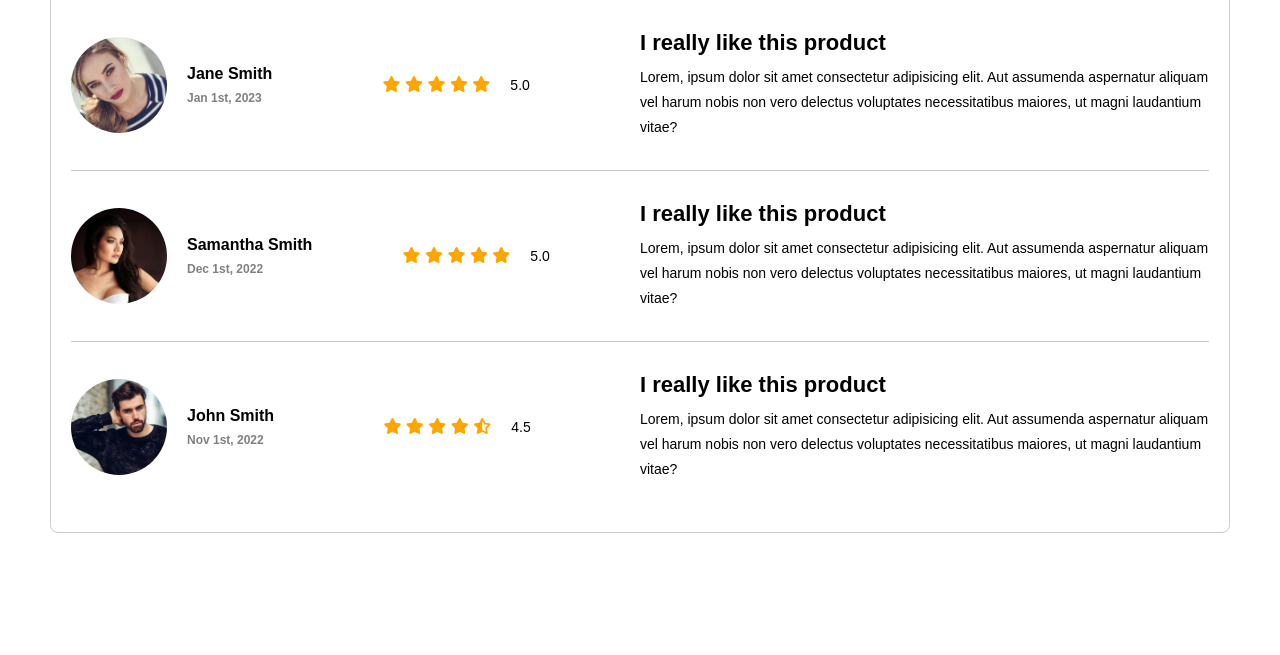
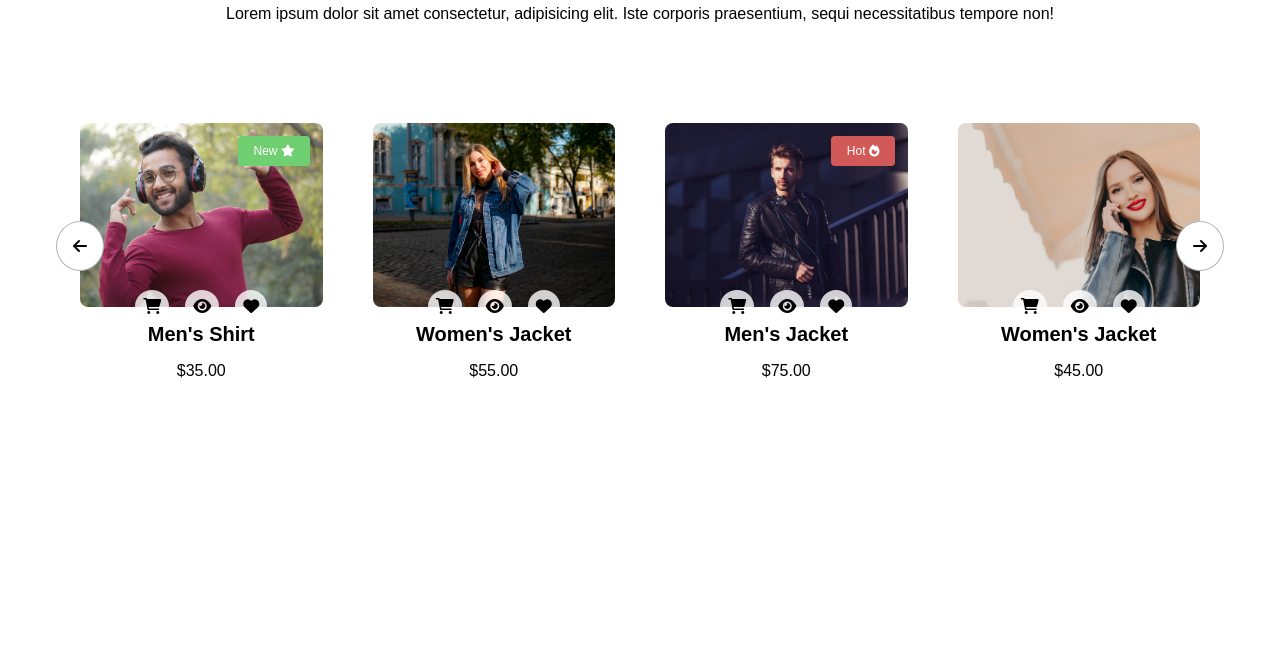
Before and after one commit to Phazerous/html-layouts, a plain HTML site: page index.html in a window 1280 px wide. Shown: the part 145-800 px from the top of the page. Drawn offline with Linux system fonts and the light colour scheme.

Commit message:
@Project 4 @Product Carousel @Done AMATEUR
v0.0.1

```diff
--- a/assets/style.css
+++ b/assets/style.css
@@ -6,7 +6,6 @@
 
 :root {
   font-size: 10px;
-  --star-color: #ffa500;
 }
 
 body {
@@ -16,91 +15,123 @@ body {
 main {
   display: flex;
   flex-direction: column;
-  row-gap: 4rem;
-
-  padding: 5rem;
+  row-gap: 10rem;
+  padding: 6rem 8rem 0;
 }
 
-h1 {
-  font-size: 3rem;
+.header {
+  display: flex;
+  flex-direction: column;
+  align-items: center;
+  row-gap: 2rem;
 }
 
-.reviews {
-  padding: 2rem;
-  border: 1px solid rgb(0 0 0 / 0.2);
-  border-radius: 0.8rem;
+.header__subtitle {
+  color: #acb4b4;
 }
 
-.review {
+.header__title {
+  font-size: 3.2rem;
+}
+
+.header__description {
+  font-size: 1.6rem;
+}
+
+.product-list {
   display: flex;
   justify-content: space-between;
-  align-items: center;
+  column-gap: 5rem;
 
-  padding: 3rem 0;
-  border-bottom: 1px solid rgb(0 0 0 / 0.2);
+  position: relative;
 }
 
-.customer,
-.review__rating {
+.product {
   display: flex;
+  flex-direction: column;
   align-items: center;
-  column-gap: 2rem;
+  row-gap: 1.6rem;
+
+  position: relative;
 }
 
-.customer__image {
-  width: 9.6rem;
-  height: 9.6rem;
+.product__image {
+  width: 100%;
+  height: 100%;
+  border-radius: 0.8rem;
+  overflow: hidden;
 }
 
-.customer__image > img {
+.product__image img {
   width: 100%;
   height: 100%;
   object-fit: cover;
-  object-position: center top;
-  border-radius: 50%;
+  transition: all 0.3s;
 }
 
-.customer > div {
-  display: flex;
-  flex-direction: column;
-  row-gap: 0.8rem;
+.product__image img:hover {
+  transform: scale(1.1);
+  transition: all 0.3s ease-in;
 }
 
-h2 {
-  font-size: 2.2rem;
+.product__tag {
+  top: 5%;
+  right: 5%;
+  position: absolute;
+  color: #fff;
+  padding: 0.8rem 1.6rem;
+  border-radius: 0.4rem;
+  font-size: 1.2rem;
 }
 
-p {
-  font-size: 1.4rem;
+.tag-new {
+  background-color: #70cf70;
 }
 
-h3 {
+.tag-hot {
+  background-color: #d15a58;
+}
+
+.product__features {
+  display: flex;
+  column-gap: 1.6rem;
+
+  position: absolute;
+  top: 65%;
+}
+
+.product__features i {
+  padding: 0.8rem;
+  border-radius: 50%;
+  font-size: 1.6rem;
+  background-color: rgb(255 255 255 / 0.8);
+}
+
+.product__name {
+  font-size: 2rem;
+}
+
+.product__price {
+  font-weight: 400;
   font-size: 1.6rem;
 }
 
-h4 {
-  font-size: 1.2rem;
-  color: gray;
+.fa-arrow-left,
+.fa-arrow-right {
+  position: absolute;
+  font-size: 1.6rem;
+  z-index: 1;
+  background-color: #fff;
+  border-radius: 50%;
+  padding: 1.6rem;
+  top: 38%;
+  border: 1px solid #acb4b4;
 }
 
-.review__rating {
-  font-size: 1.6rem;
+.fa-arrow-left {
+  left: -2.4rem;
 }
 
-.fa-star,
-.fa-star-half-stroke {
-  color: var(--star-color);
+.fa-arrow-right {
+  right: -2.4rem;
 }
-
-.review__content {
-  flex-basis: 50%;
-
-  display: flex;
-  flex-direction: column;
-  row-gap: 1rem;
-  line-height: 2.5rem;
-}
-
-.reviews div:last-child {
-  border-bottom: none;
-}
--- a/index.html
+++ b/index.html
@@ -8,7 +8,7 @@
     <meta
       name="viewport"
       content="width=device-width, initial-scale=1.0" />
-    <title>Customer Reviews</title>
+    <title>Product Carousel</title>
 
     <link
       rel="stylesheet"
@@ -23,117 +23,87 @@
   </head>
   <body>
     <main>
-      <h1>Most recent reviews</h1>
+      <header class="header">
+        <h3 class="header__subtitle">Most Popular Products</h3>
+        <h1 class="header__title">Best Selling Items</h1>
+        <p class="header__description">
+          Lorem ipsum dolor sit amet consectetur, adipisicing elit. Iste
+          corporis praesentium, sequi necessitatibus tempore non!
+        </p>
+      </header>
 
-      <div class="reviews">
-        <div class="review">
-          <div class="customer">
-            <figure class="customer__image">
-              <img
-                src="./assets/5.1.jpg"
-                alt="Customer 1" />
-            </figure>
-
-            <div>
-              <h3 class="customer__name">Jane Smith</h3>
-              <h4 class="review__date">Jan 1st, 2023</h4>
-            </div>
+      <section class="product-list">
+        <i class="fa-solid fa-arrow-left"></i>
+        <div class="product">
+          <figure class="product__image">
+            <img
+              src="./assets/images/6.1.jpg"
+              alt="Product 1" />
+          </figure>
+          <div class="product__tag tag-new">
+            New
+            <i class="fa-solid fa-star"></i>
           </div>
-
-          <div class="review__rating">
-            <ul>
-              <i class="fa-solid fa-star"></i>
-              <i class="fa-solid fa-star"></i>
-              <i class="fa-solid fa-star"></i>
-              <i class="fa-solid fa-star"></i>
-              <i class="fa-solid fa-star"></i>
-            </ul>
-
-            <p>5.0</p>
+          <div class="product__features">
+            <i class="fa-solid fa-cart-shopping"></i>
+            <i class="fa-solid fa-eye"></i>
+            <i class="fa-solid fa-heart"></i>
           </div>
-
-          <div class="review__content">
-            <h2 class="review__title">I really like this product</h2>
-            <p class="review__description">
-              Lorem, ipsum dolor sit amet consectetur adipisicing elit. Aut
-              assumenda aspernatur aliquam vel harum nobis non vero delectus
-              voluptates necessitatibus maiores, ut magni laudantium vitae?
-            </p>
-          </div>
+          <h4 class="product__name">Men's Shirt</h4>
+          <h3 class="product__price">$35.00</h3>
         </div>
 
-        <div class="review">
-          <div class="customer">
-            <figure class="customer__image">
-              <img
-                src="./assets/5.2.jpg"
-                alt="Customer 2" />
-            </figure>
-
-            <div>
-              <h3 class="customer__name">Samantha Smith</h3>
-              <h4 class="review__date">Dec 1st, 2022</h4>
-            </div>
+        <div class="product">
+          <figure class="product__image">
+            <img
+              src="./assets/images/6.2.jpg"
+              alt="Product 1" />
+          </figure>
+          <div class="product__features">
+            <i class="fa-solid fa-cart-shopping"></i>
+            <i class="fa-solid fa-eye"></i>
+            <i class="fa-solid fa-heart"></i>
           </div>
-
-          <div class="review__rating">
-            <ul>
-              <i class="fa-solid fa-star"></i>
-              <i class="fa-solid fa-star"></i>
-              <i class="fa-solid fa-star"></i>
-              <i class="fa-solid fa-star"></i>
-              <i class="fa-solid fa-star"></i>
-            </ul>
-
-            <p>5.0</p>
-          </div>
-
-          <div class="review__content">
-            <h2 class="review__title">I really like this product</h2>
-            <p class="review__description">
-              Lorem, ipsum dolor sit amet consectetur adipisicing elit. Aut
-              assumenda aspernatur aliquam vel harum nobis non vero delectus
-              voluptates necessitatibus maiores, ut magni laudantium vitae?
-            </p>
-          </div>
+          <h4 class="product__name">Women's Jacket</h4>
+          <h3 class="product__price">$55.00</h3>
         </div>
 
-        <div class="review">
-          <div class="customer">
-            <figure class="customer__image">
-              <img
-                src="./assets/5.3.jpg"
-                alt="Customer 3" />
-            </figure>
+        <div class="product">
+          <figure class="product__image">
+            <img
+              src="./assets/images/6.3.jpg"
+              alt="Product 3" />
+          </figure>
+          <div class="product__tag tag-hot">
+            Hot
+            <i class="fa-solid fa-fire"></i>
+          </div>
+          <div class="product__features">
+            <i class="fa-solid fa-cart-shopping"></i>
+            <i class="fa-solid fa-eye"></i>
+            <i class="fa-solid fa-heart"></i>
+          </div>
+          <h4 class="product__name">Men's Jacket</h4>
+          <h3 class="product__price">$75.00</h3>
+        </div>
 
-            <div>
-              <h3 class="customer__name">John Smith</h3>
-              <h4 class="review__date">Nov 1st, 2022</h4>
-            </div>
+        <div class="product">
+          <figure class="product__image">
+            <img
+              src="./assets/images/6.4.jpg"
+              alt="Product 4" />
+          </figure>
+          <div class="product__features">
+            <i class="fa-solid fa-cart-shopping"></i>
+            <i class="fa-solid fa-eye"></i>
+            <i class="fa-solid fa-heart"></i>
           </div>
+          <h4 class="product__name">Women's Jacket</h4>
+          <h3 class="product__price">$45.00</h3>
+        </div>
 
-          <div class="review__rating">
-            <ul>
-              <i class="fa-solid fa-star"></i>
-              <i class="fa-solid fa-star"></i>
-              <i class="fa-solid fa-star"></i>
-              <i class="fa-solid fa-star"></i>
-              <i class="fa-solid fa-star-half-stroke"></i>
-            </ul>
-
-            <p>4.5</p>
-          </div>
-
-          <div class="review__content">
-            <h2 class="review__title">I really like this product</h2>
-            <p class="review__description">
-              Lorem, ipsum dolor sit amet consectetur adipisicing elit. Aut
-              assumenda aspernatur aliquam vel harum nobis non vero delectus
-              voluptates necessitatibus maiores, ut magni laudantium vitae?
-            </p>
-          </div>
-        </div>
-      </div>
+        <i class="fa-solid fa-arrow-right"></i>
+      </section>
     </main>
   </body>
 </html>
```
Also changed, not shown: assets/5.1.jpg (deleted), assets/5.2.jpg (deleted), assets/5.3.jpg (deleted), assets/images/6.1.jpg (added), assets/images/6.2.jpg (added), assets/images/6.3.jpg (added), assets/images/6.4.jpg (added).
